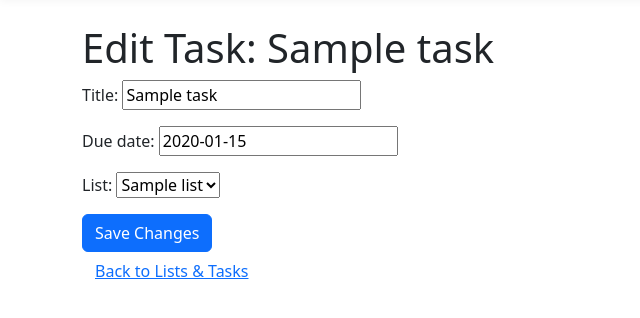
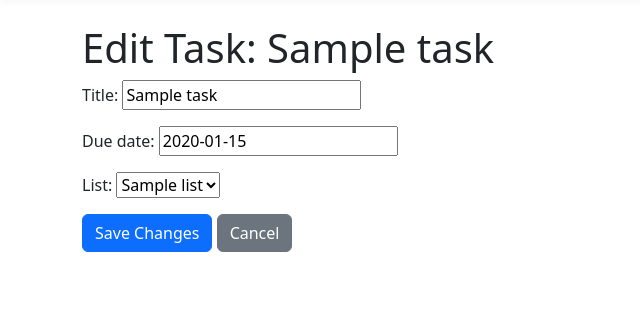
Before and after one commit to CXBeale/to-do-list, a Django app: page /edit/1/ in a window 1280 px wide. Shown: the part 56-374 px from the top of the page, without its empty margins (0-640 px from the left). Run offline with Django 5.2, Linux system fonts and the light colour scheme; a user stored in the database is signed in; tables that the repository leaves empty hold one stand-in row (values such as "Sample post").

Commit message:
button fix

```diff
--- a/todo/templates/todo/edit_task.html
+++ b/todo/templates/todo/edit_task.html
@@ -6,6 +6,6 @@
     {% csrf_token %}
     {{ form.as_p }}
     <button type="submit" class="btn btn-primary">Save Changes</button>
+    <a href="{% url 'list_overview' %}" class="btn btn-secondary">Cancel</a>
   </form>
-  <a href="{% url 'list_overview' %}" class="btn btn-link">Back to Lists & Tasks</a>
 {% endblock %}
```
